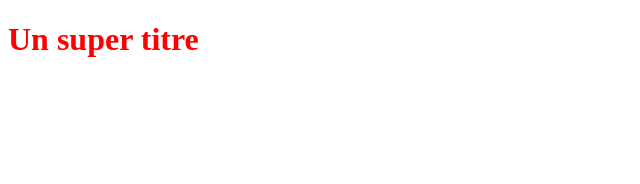
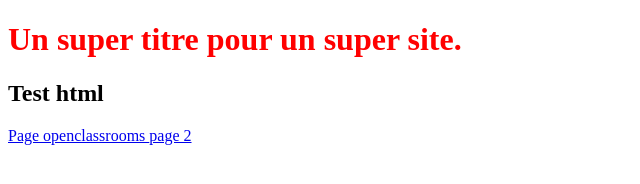
Before and after one commit to Skap-92/Skap, a plain HTML site: page premierprojet/index.html in a window 1280 px wide. Shown: the whole page, without its empty margins (0-640 px from the left). Drawn offline with Linux system fonts and the light colour scheme.

Commit message:
Modification du text

```diff
--- a/premierprojet/index.html
+++ b/premierprojet/index.html
@@ -3,8 +3,37 @@
 <head>
    <title></title>
    <link rel="stylesheet" type="text/css" href="styles.css">
+      <meta charset="utf-8">
 </head>
 <body>
-   <h1>Un super titre</h1>
+   <h1>Un super titre pour un super site.</h1>
+   <h2>Test html</h2>
+   <!-- commentaire -->
+   <a href="https://openclassrooms.com/fr/courses/7162856-gerez-du-code-avec-git-et-github/7165726-travaillez-depuis-votre-depot-local-git">
+         Page openclassrooms
+
+         <a href="index2.html">
+            page 2
+
+
+
+
+
+
+
+
+
+
+
+
+
+
+
+
+
+
+
+
+
 </body>
 </html>
```
